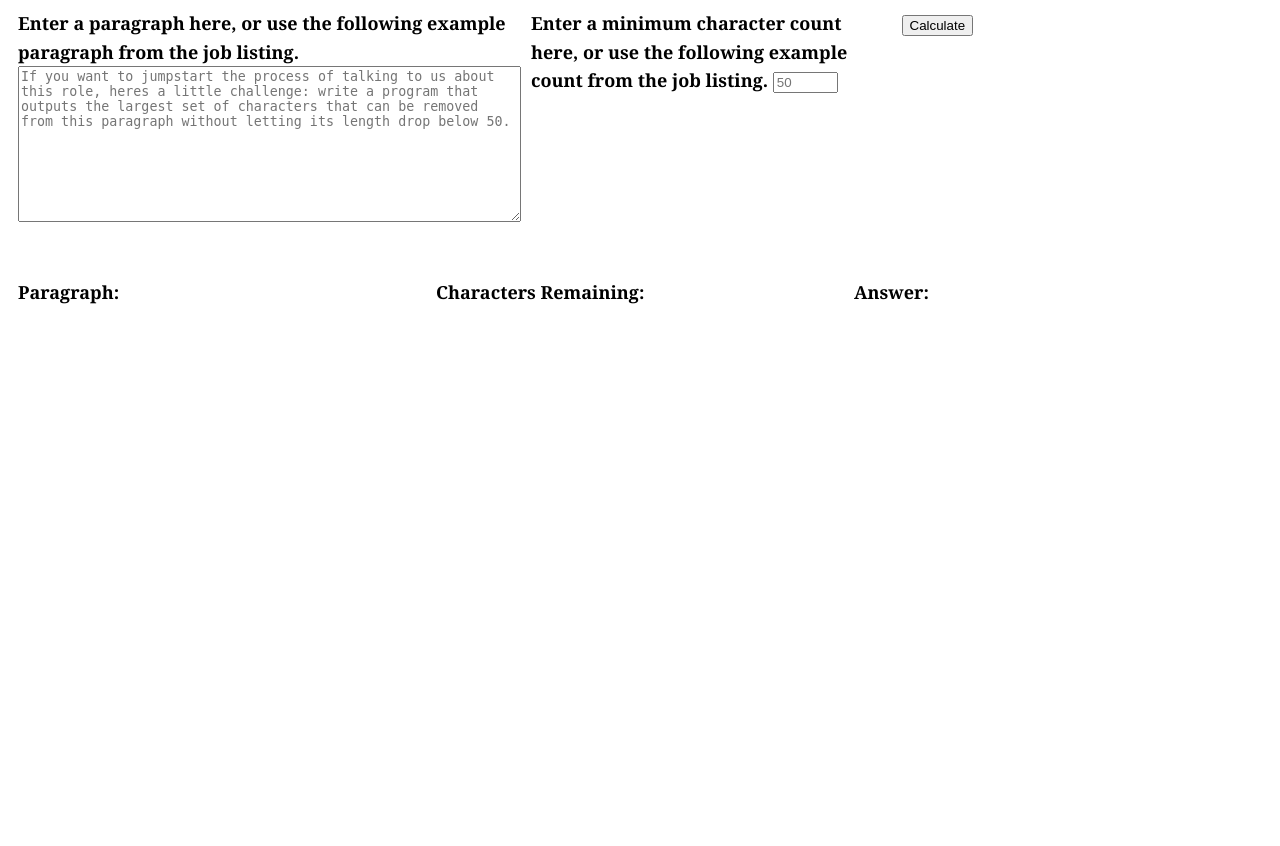
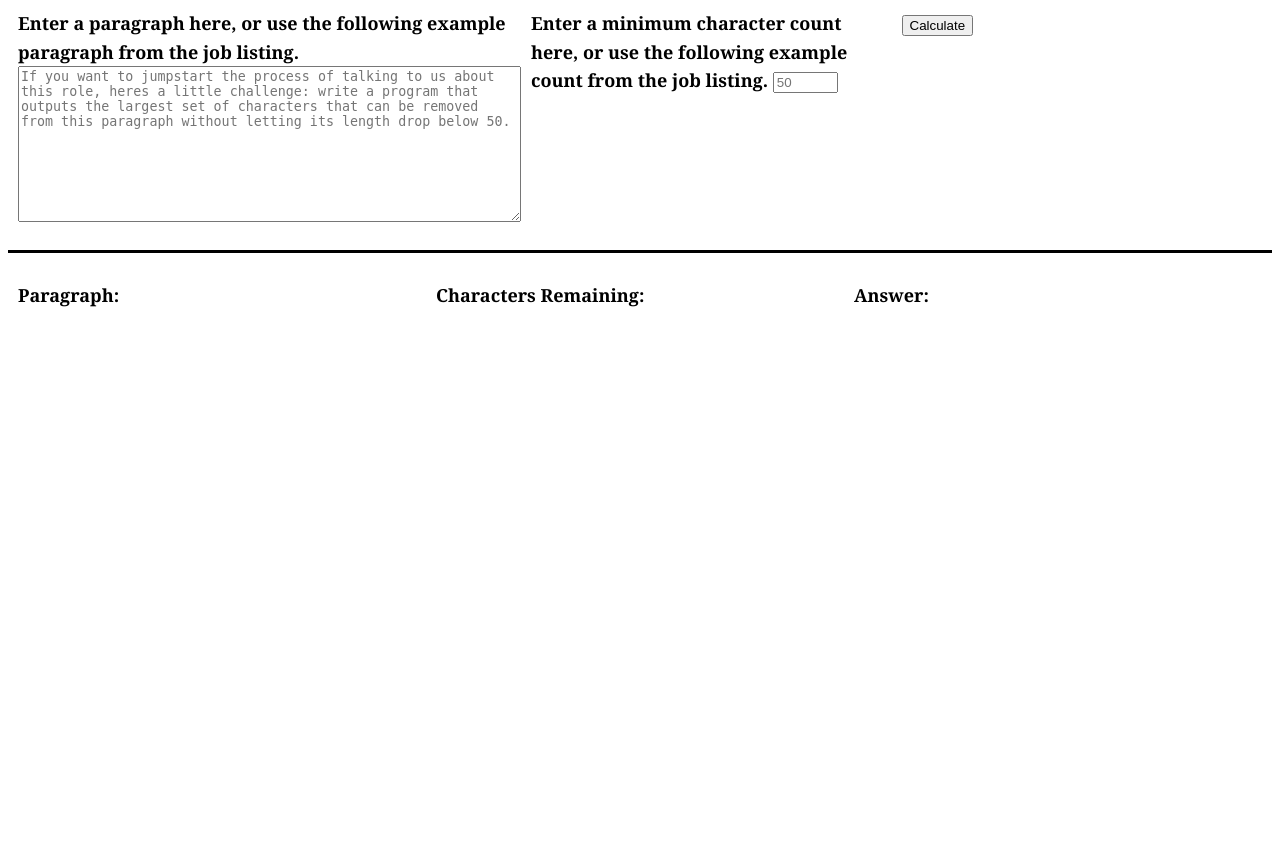
Before and after one commit to abbreviatedman/anchor-coding-exercise, a PHP site: page / in a window 1280 px wide. Shown: the part 154-1000 px from the top of the page. Before the commit the page ends 458 px from the top, so only its background shows below. Run offline with PHP 8.4, Linux system fonts and the light colour scheme; some libraries are stand-ins or nearby versions.

Commit message:
refactors CSS

```diff
--- a/index.css
+++ b/index.css
@@ -15,6 +15,10 @@ body {
   }
 }
 
+.form {
+  border-bottom: 3px solid black;
+}
+
 .col {
   margin: 5px;
   flex: 1;
@@ -22,9 +26,6 @@ body {
 
 .github {
   margin-bottom: 30px;
-}
-
-.results p {
 }
 
 span {
@@ -41,36 +42,6 @@ span {
   text-decoration: underline;
 }
 
-* {
-  /* border: 4px dotted; */
-}
-
-.app {
-  /* display: flex; */
-  /* height: 1000px; */
-}
-
-.header {
-}
-
-.results {
-  /* display: flex; */
-}
-
-.results div {
-}
-
-p, h1 {
-  /* flex: 1;
-  max-width: 700px;
-  width: 100%; */
-}
-
-h1, h2, h3, h4 {
-  /* flex: 1; */
-  font: bold Helvetica;
-}
-
 .error {
   color: red;
 }
--- a/index.html
+++ b/index.html
@@ -20,7 +20,7 @@
     </div>
     <div class="form">
       <form name="algo" action="" class="row">
-        <div class="col">
+        <div class="col paragraphArea">
           <label for="paragraphInput" class="paragraphInput_label strong">
             Enter a paragraph here, or use the following example paragraph from the job listing.
           </label>
@@ -30,12 +30,12 @@
             rows="10"
             cols="60"></textarea>
         </div>
-        <div class="col">
+        <div class="col minimumCharacterArea">
           <label for="minimumCharacterInput" class="minimumCharacterInput_label strong">Enter a minimum character count here, or use the following example count from the job listing.</label>
           <input type="text" name="minimumCharacterInput" class="minimumCharacterInput" size="5" placeholder="50"/>
           <label class="error" for="minimumCharacterInput" id="minimumCharacterInput_error" hidden>The Character Minimum must be greater than the number of characters in the paragraph!</label>
         </div>
-        <div class="col">
+        <div class="col submitButton">
           <input type="submit" name="submit" class="button" id="submit_btn" value="Calculate" />
         </div>
       </form>
```
